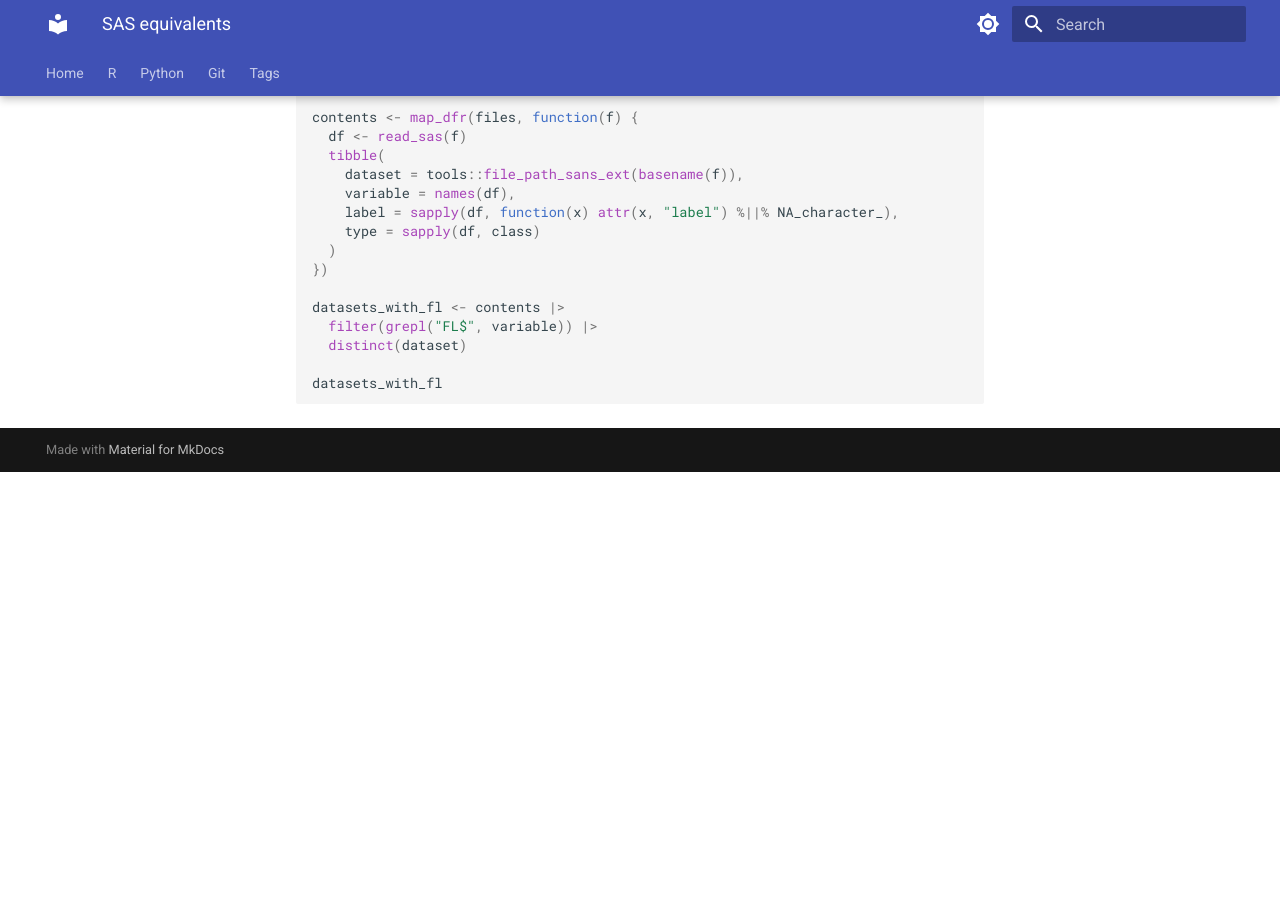
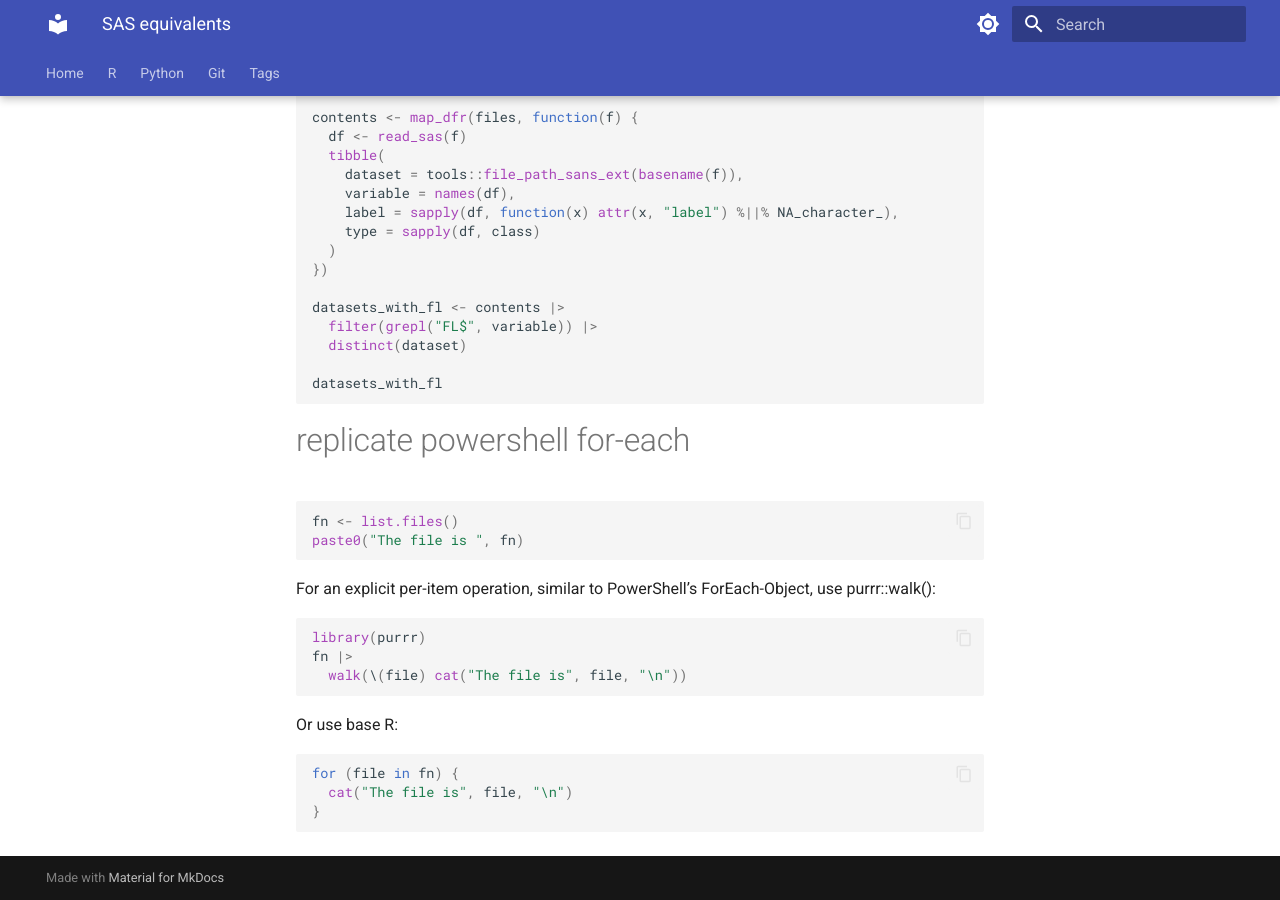
Before and after one commit to TrevorCl/mkdocs, an MkDocs documentation site: the page built from docs/r/sas.md, in a window 1280 px wide and 900 px high, scrolled down 559 px. Built offline with MkDocs 1.6.1 and Material for MkDocs 9.7.7, drawn with Linux system fonts in a browser that asks for light colours; before the commit the page ends 1031 px from its top, so only the background shows below that.

Commit message:
Add R examples for PowerShell for-each replication
Added examples for replicating PowerShell's ForEach-Object in R using purrr and base R.

````diff
--- a/docs/r/sas.md
+++ b/docs/r/sas.md
@@ -35,3 +35,24 @@ datasets_with_fl <- contents |>
 
 datasets_with_fl
 ```
+
+
+# replicate powershell for-each
+``` R
+fn <- list.files()
+paste0("The file is ", fn)
+```
+
+For an explicit per-item operation, similar to PowerShell’s ForEach-Object, use purrr::walk():
+``` R
+library(purrr)
+fn |>
+  walk(\(file) cat("The file is", file, "\n"))
+```
+
+Or use base R:
+``` R
+for (file in fn) {
+  cat("The file is", file, "\n")
+}
+```
````
